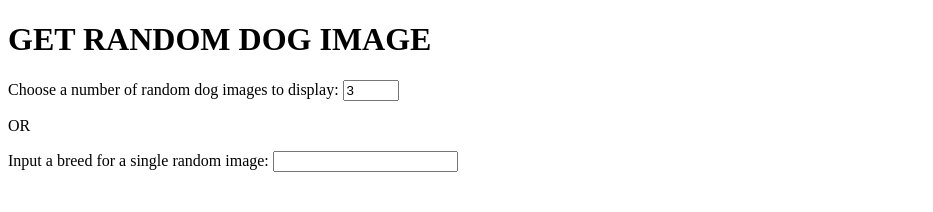
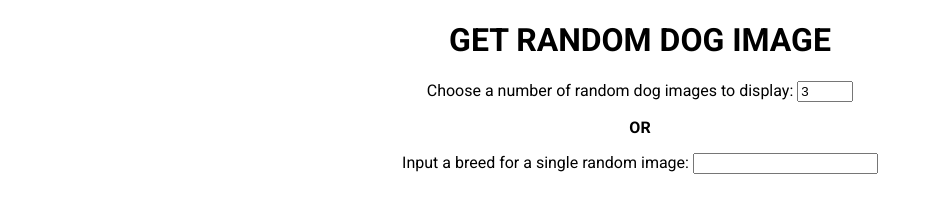
Before and after one commit to thinkful-ei-firefly/simple-get-requests-ben-cody, a plain HTML site: page index.html in a window 1280 px wide. Shown: the whole page, without its empty margins (0-933 px from the left). Drawn offline with nearby package versions, Linux system fonts and the light colour scheme.

Commit message:
add simple styling

```diff
--- a/index.css
+++ b/index.css
@@ -1,3 +1,22 @@
-section{
-  display: flex;
+* {
+  box-sizing: border-box;
 }
+
+body {
+  font-family: 'Roboto', sans-serif;
+  width: 600px;
+  margin: 0 auto;
+  text-align: center;
+}
+
+main p {
+  font-weight: bold;
+}
+
+.dog-imgs {
+  width: 100px;
+}
+
+img {
+  width: 300px;
+}
--- a/index.html
+++ b/index.html
@@ -5,6 +5,8 @@
   <meta name="viewport" content="width=device-width, initial-scale=1.0">
   <meta http-equiv="X-UA-Compatible" content="ie=edge">
   <title>Document</title>
+  <link href="https://fonts.googleapis.com/css?family=Roboto:400,700&display=swap" rel="stylesheet">
+  <link href="index.css" rel="stylesheet">
 </head>
 <body>
   <header><h1>GET RANDOM DOG IMAGE</h1></header>
--- a/index.js
+++ b/index.js
@@ -1,5 +1,6 @@
 /* eslint-disable no-console */
 'use strict';
+/* global $ */
 
 function getDogImage(num) {
   const url = 'https://dog.ceo/api/breeds/image/random/';
@@ -62,4 +63,4 @@ function binder() {
   handleBreedSubmit();
 }
 
-$(binder());
+$(binder);
```
